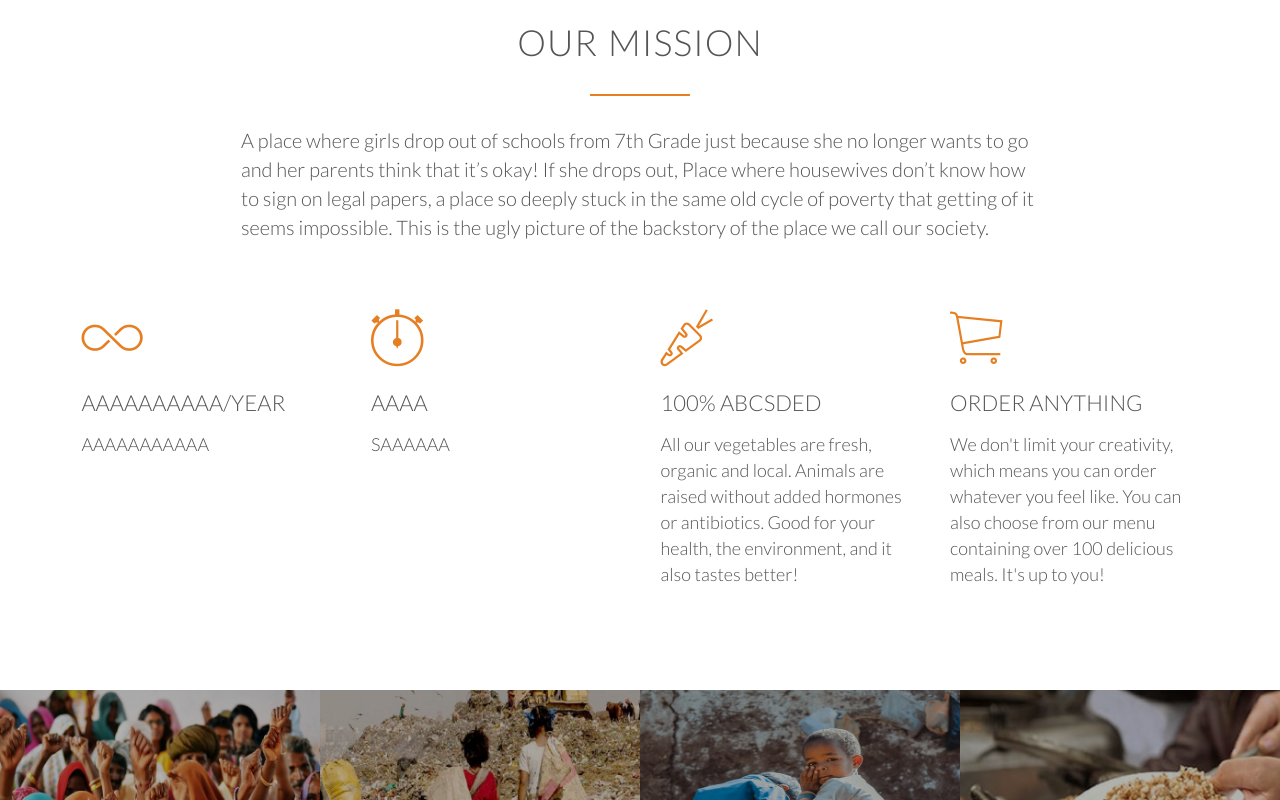
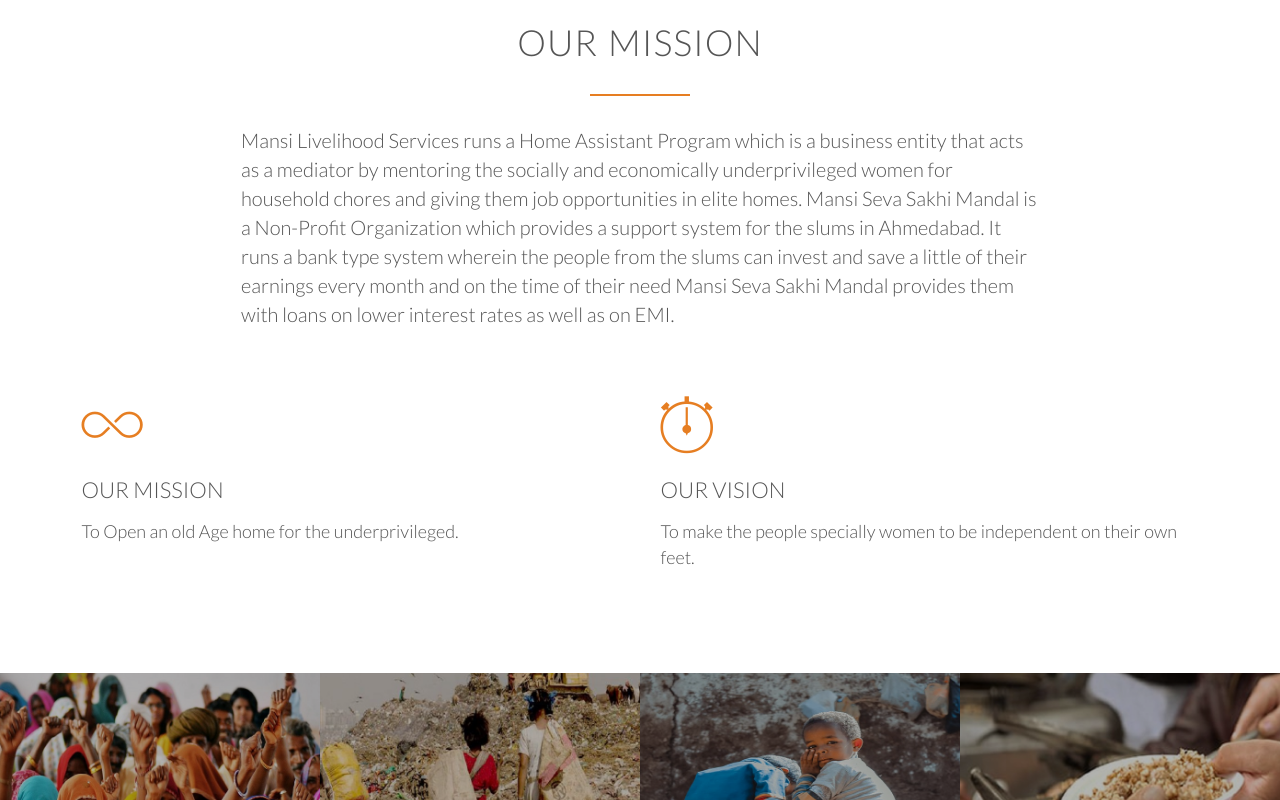
Before and after one commit to harshp9196/Mansi-NGO, a plain HTML site: page index.html in a window 1280 px wide. Shown: the part 860-1660 px from the top of the page. Drawn offline with nearby package versions, Linux system fonts and the light colour scheme; a script that the page names is missing; files whose address does not match are found by name.

Commit message:
index.html

```diff
--- a/index.html
+++ b/index.html
@@ -29,18 +29,24 @@
                             <a href="about.html#livelihoodservices">livelihood Services</a>
                             <a href="about.html#bachatmandal">bachat mandal</a>
                             <a href="about.html#charitiabletrust">charitiable trust</a>
-
+                        </div>
+                    </li>
+                    <li class="dropdown"><a href="javascript:void(0)" class="dropbtn">contact us &nbsp; &nbsp; &#9660;</a>
+                        <div class="dropdown-content" style="color: black">
+                            <a href="about.html#livelihoodservices">Foot prints</a>
+                            <a href="#becomevolunteer">become volunteer</a>
                         </div>
 
                     </li>
-                    <li><a href="contectus.html">Contact us</a></li>
+
                     <li><a href="event.html">EVENTS</a></li>
                 </ul>
                 <a class="mobile-nav-icon js--nav-icon"><i class="ion-navicon-round"></i></a>
             </div>
         </nav>
         <div class="hero-text-box">
-            <h1 style="font-size: 200%;">A place so deeply stuck in the same old cycle of poverty that getting out of it seems impossible.
+            <h1 style="font-size: 200%;">A place so deeply stuck in the same old cycle of poverty that getting out of it
+                seems impossible.
                 <br>This is the ugly picture that we tend to treat with ignorance</h1>
             <a class="btn btn-full js--scroll-to-plans" href="#">Contact us</a>
             <a class="btn btn-ghost js--scroll-to-start" href="#">Read more</a>
@@ -52,44 +58,33 @@
         <div class="row">
             <h2>our mission</h2>
             <p class="long-copy">
-                A place where girls drop out of schools from 7th Grade just because she no longer wants to go and her
-                parents think that it’s okay! If she drops out, Place where housewives don’t know how to sign on legal
-                papers, a place so deeply stuck in the same old cycle of poverty that getting of it seems impossible.
-                This is the ugly picture of the backstory of the place we call our society.
+                Mansi Livelihood Services runs a Home Assistant Program which is a business entity that acts as
+                a mediator by mentoring the socially and economically underprivileged women for household
+                chores and giving them job opportunities in elite homes.
+                Mansi Seva Sakhi Mandal is a Non-Profit Organization which provides a support system for the
+                slums in Ahmedabad. It runs a bank type system wherein the people from the slums can invest
+                and save a little of their earnings every month and on the time of their need Mansi Seva Sakhi
+                Mandal provides them with loans on lower interest rates as well as on EMI.
             </p>
         </div>
 
         <div class="row js--wp-1">
-            <div class="col span-1-of-4 box">
+            <div class="col span-1-of-2 box">
                 <i class="ion-ios-infinite-outline icon-big"></i>
-                <h3>AAAAAAAAAA/year</h3>
+                <h3>OUR MISSION</h3>
                 <p>
-                    AAAAAAAAAAA
+                    To Open an old Age home for the underprivileged.
                 </p>
             </div>
-            <div class="col span-1-of-4 box">
+            <div class="col span-1-of-2 box">
                 <i class="ion-ios-stopwatch-outline icon-big"></i>
-                <h3>AAAA</h3>
+                <h3>OUR VISION</h3>
                 <p>
-                    SAAAAAA
+                    To make the people specially women to be independent on their own
+                    feet.
                 </p>
             </div>
-            <div class="col span-1-of-4 box">
-                <i class="ion-ios-nutrition-outline icon-big"></i>
-                <h3>100% abcsded</h3>
-                <p>
-                    All our vegetables are fresh, organic and local. Animals are raised without added hormones or
-                    antibiotics. Good for your health, the environment, and it also tastes better!
-                </p>
-            </div>
-            <div class="col span-1-of-4 box">
-                <i class="ion-ios-cart-outline icon-big"></i>
-                <h3>Order anything</h3>
-                <p>
-                    We don't limit your creativity, which means you can order whatever you feel like. You can also
-                    choose from our menu containing over 100 delicious meals. It's up to you!
-                </p>
-            </div>
+
         </div>
     </section>
 
@@ -141,7 +136,7 @@
     </section>
     <section class="section-steps" id="works">
         <div class="row">
-            <h2>How it works &mdash; Simple as 1, 2, 3</h2>
+            <h2>Organization Flow Chart</h2>
         </div>
         <div class="row">
             <div class="col span-1-of-1" style="width:100%; text-align: center">
@@ -325,9 +320,9 @@
             </div>
         </div>
     </section>
-    <section class="section-form">
+    <section class="section-form" id="becomevolunteer">
         <div class="row">
-            <h2>We're happy to hear from you</h2>
+            <h2>Become Volunteer</h2>
         </div>
         <div class="row">
             <form method="post" action="#" class="contact-form">
```
